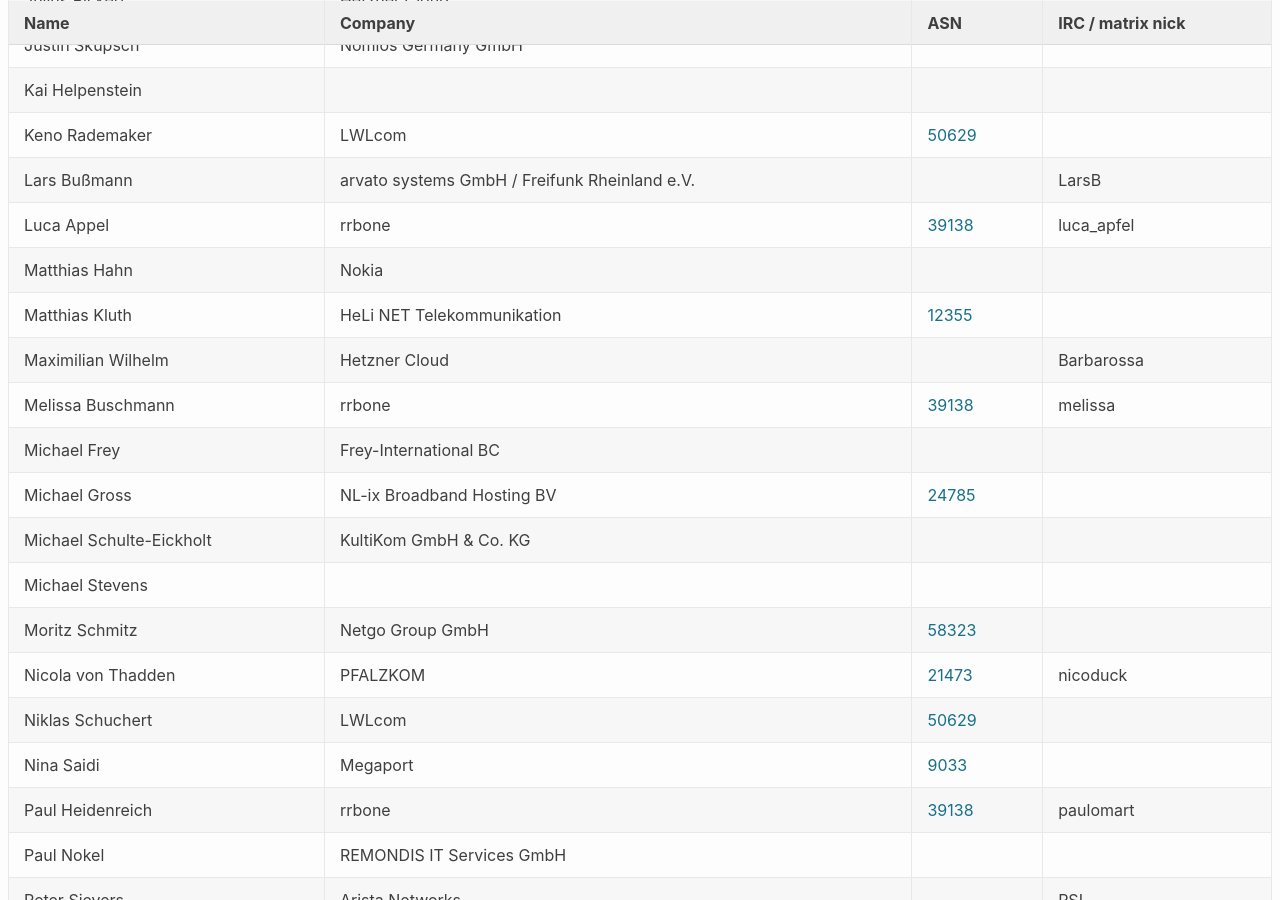
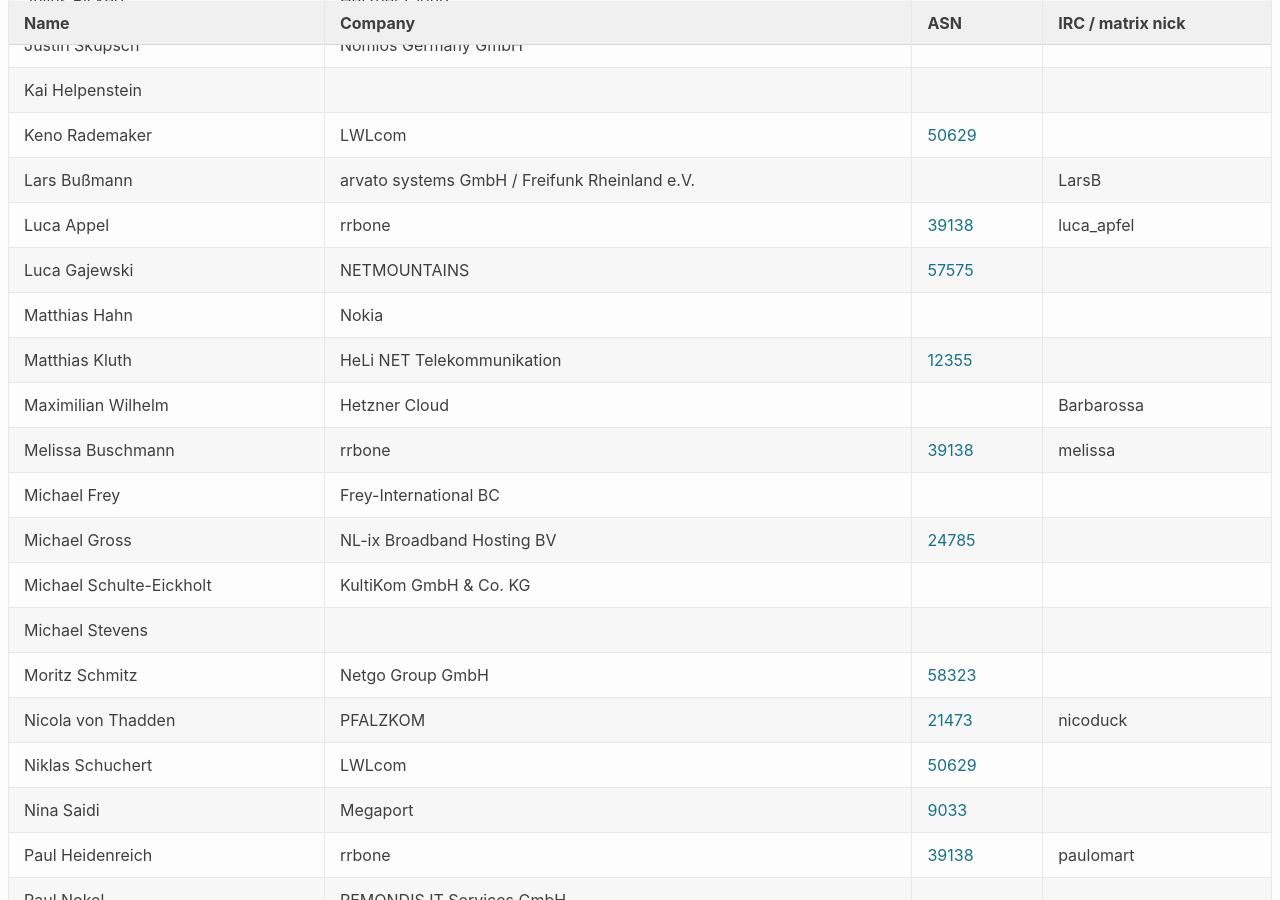
Before and after one commit to denog/pretix-attendeelist, a Jekyll site: the page built from denogmeetup25-02/index.markdown, in a window 1280 px wide and 900 px high, scrolled down 931 px. Built offline with Jekyll 4.4.1, drawn with Linux system fonts in a browser that asks for light colours.

Commit message:
Latest data: Mon Mar 10 13:34:30 UTC 2025

```diff
--- a/_data/attendees_denogmeetup25-02.json
+++ b/_data/attendees_denogmeetup25-02.json
@@ -148,6 +148,12 @@
     "company": "rrbone",
     "irc": "luca_apfel",
     "asn": "39138"
+  },
+  {
+    "name": "Luca Gajewski",
+    "company": "NETMOUNTAINS",
+    "irc": null,
+    "asn": "57575"
   },
   {
     "name": "Matthias Hahn",
```
